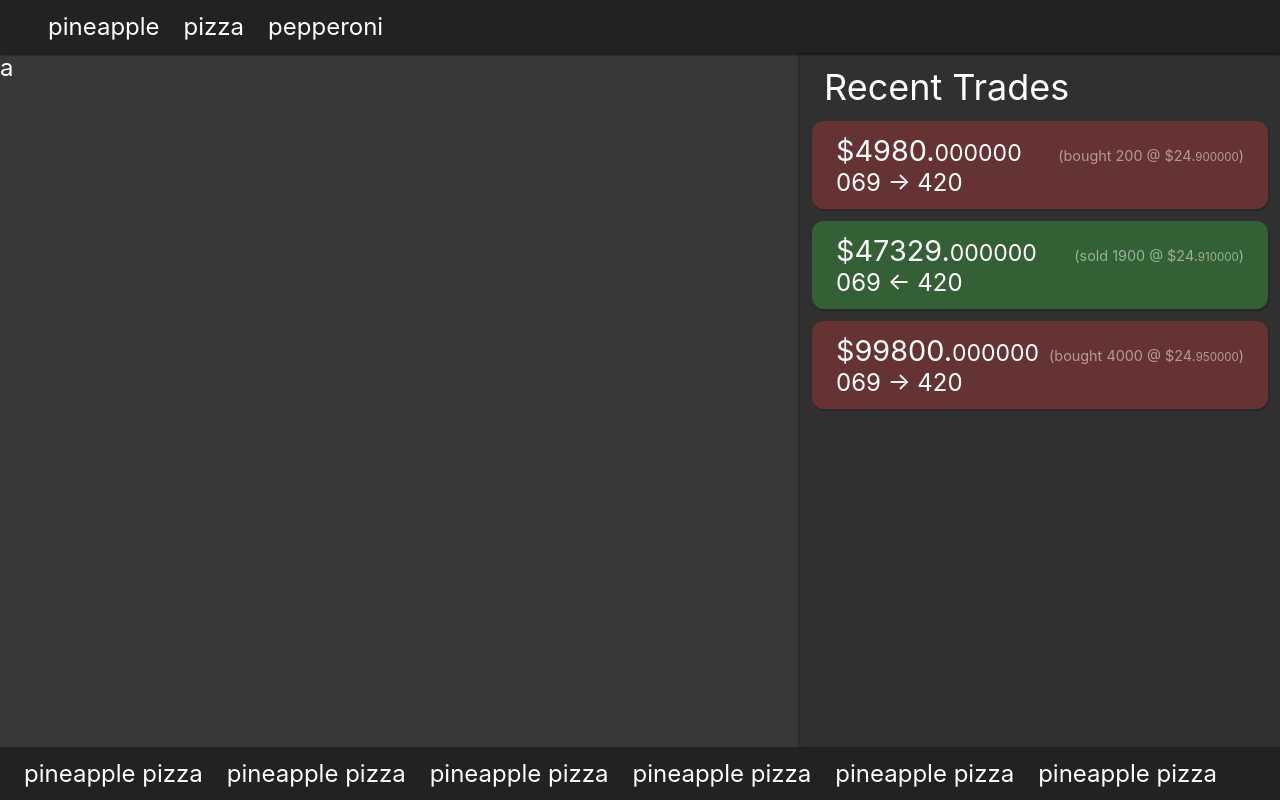
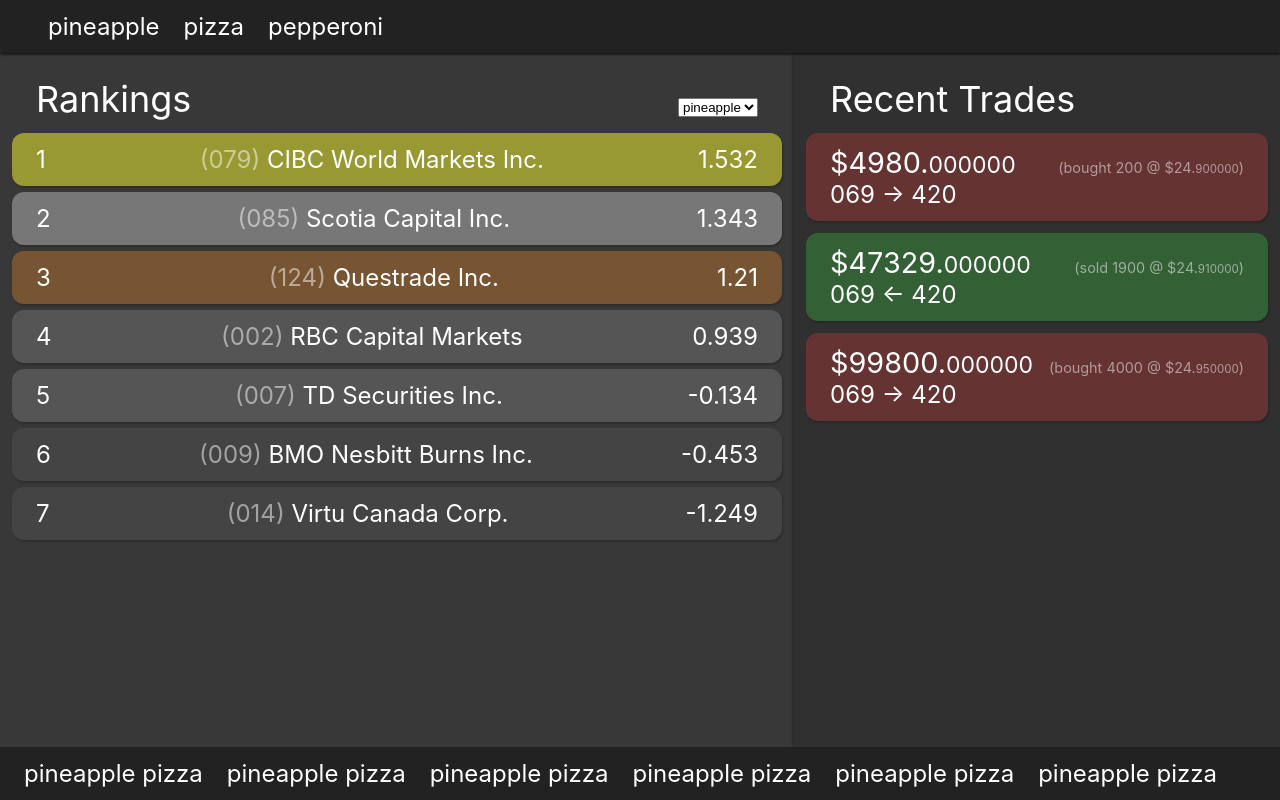
Before and after one commit to EricLuGHub/marihacks, a React (Create React App) app in the folder marihacksbank/: page / in a window 1280 px wide. Built offline with nearby package versions, Linux system fonts and the light colour scheme.

Commit message:
added placeholder rankings

```diff
--- a/marihacksbank/src/components/Rankings.js
+++ b/marihacksbank/src/components/Rankings.js
@@ -1,5 +1,50 @@
 import "../styles/Rankings.css"
 
+const BROKER_NAME = {
+    1: "Anonymous",
+    2: "RBC Capital Markets",
+    7: "TD Securities Inc.",
+    9: "BMO Nesbitt Burns Inc.",
+   14: "Virtu Canada Corp.",
+   19: "Desjardins Securities Inc.",
+   33: "Canaccord Genuity Corp.",
+   39: "Merrill Lynch Canada Inc.",
+   53: "Morgan Stanley Canada Ltd.",
+   65: "Goldman Sachs Canada Inc.",
+   70: "Manulife Securities Incorporated",
+   72: "Credit Suisse Securities (Canada), Inc.",
+   79: "CIBC World Markets Inc.",
+   80: "National Bank Financial Inc.",
+   84: "Independent Trading Group (ITG) Inc.",
+   85: "Scotia Capital Inc.",
+   88: "Aviso Financial Inc.",
+  124: "Questrade Inc."
+}
+
 export default function Rankings() {
-  return <div className="Rankings">a</div>;
+  return <div className="Rankings">
+    <div className="Header">
+      <h1>Rankings</h1>
+      <select type="" id="RankingKey">
+        <option selected>pineapple</option>
+        <option>pizza</option>
+      </select>
+    </div>
+    <div className="RankingHolder">
+      {Ranking(79, 1.532)}
+      {Ranking(85, 1.343)}
+      {Ranking(124, 1.210)}
+      {Ranking(2, 0.939)}
+      {Ranking(7, -0.134)}
+      {Ranking(9, -0.453)}
+      {Ranking(14, -1.249)}
+    </div>
+  </div>;
 }
+
+function Ranking(brokerID, score) {
+  return <div className="Ranking">
+    <div className="Broker"><span className="BrokerID">({brokerID.toString().padStart(3, '0')})</span> {BROKER_NAME[brokerID]}</div>
+    {score}
+  </div>
+}
--- a/marihacksbank/src/styles/Rankings.css
+++ b/marihacksbank/src/styles/Rankings.css
@@ -1,2 +1,67 @@
 .Rankings {
+  padding: .5rem .5rem;
 }
+
+.Rankings .Header {
+  display: flex;
+  justify-content: space-between;
+  align-items: baseline;
+}
+
+#RankingKey {
+  height: 100%;
+  margin-right: 1rem;
+}
+
+.Rankings h1 {
+  margin: 0;
+  font-weight: normal;
+  font-size: 1.5rem;
+  padding: .5rem 1rem;
+}
+
+.RankingHolder {
+  gap: .25rem;
+  display: flex;
+  flex-direction: column;
+  margin: 0;
+}
+
+.Ranking:nth-child(1) {
+  background-color: #993;
+}
+
+.Ranking:nth-child(2) {
+  background-color: #777;
+}
+
+.Ranking:nth-child(3) {
+  background-color: #753;
+}
+
+.Ranking:nth-child(4), .Ranking:nth-child(5) {
+  background-color: #555;
+}
+/*
+.Ranking::marker {
+  content: counter(rankingCounter);
+} */
+
+.Ranking::before {
+  content: counter(rankingCounter);
+}
+
+.Ranking {
+  background-color: #444;
+  border-radius: .5rem;
+  padding: .5rem 1rem;
+  display: flex;
+  justify-content: space-between;
+  box-shadow: 1px 2px 2px #0003;
+
+  counter-increment: rankingCounter;
+}
+
+.Ranking .BrokerID {
+  opacity: .5;
+}
--- a/marihacksbank/src/styles/Trades.css
+++ b/marihacksbank/src/styles/Trades.css
@@ -1,4 +1,5 @@
 .Trades {
+  padding: .5rem;
 }
 
 .Trades h1 {
@@ -11,7 +12,7 @@
 
 .Trade {
   padding: .5rem 1rem;
-  margin: .5rem;
+  margin: .5rem 0;
   border-radius: .5rem;
   background-color: #336035;
   box-shadow: 1px 2px 2px #0003;
```
